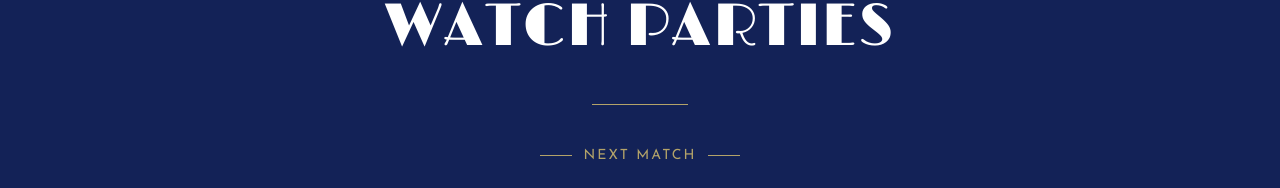
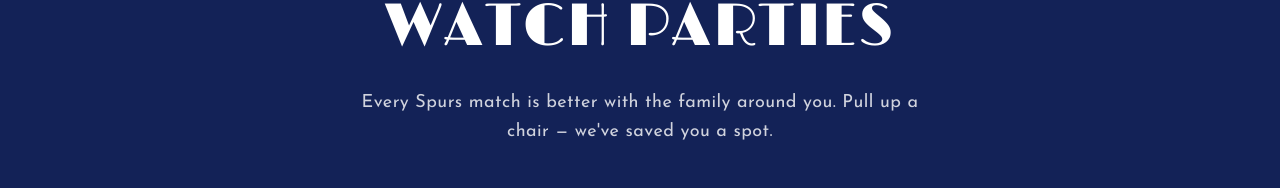
Before and after one commit to WhiteRabbit-glitch/arizonaspurs-website, a Next.js app: page /events in a window 1280 px wide. Shown: the part 297-485 px from the top of the page. Built offline with nearby package versions, Linux system fonts and the light colour scheme; no server answers.

Commit message:
Restore tagline text below Watch Parties heading
Co-Authored-By: Claude Sonnet 4.6 <noreply@anthropic.com>

```diff
--- a/src/components/sections/EventsHero.tsx
+++ b/src/components/sections/EventsHero.tsx
@@ -48,7 +48,13 @@ export default function EventsHero({ match }: { match: Match }) {
           Watch Parties
         </motion.h1>
 
-        <motion.div {...fadeUp(0.2)} aria-hidden="true" className="my-10 h-px w-24 bg-gold" />
+        <motion.p
+          {...fadeUp(0.2)}
+          className="mt-6 mb-10 max-w-xl font-josefin text-lg leading-relaxed tracking-wide text-white/80"
+        >
+          Every Spurs match is better with the family around you.
+          Pull up a chair — we&apos;ve saved you a spot.
+        </motion.p>
 
         {/* Next match */}
         <motion.p {...fadeUp(0.25)} className="section-label mb-8 justify-center text-white/40">
```
